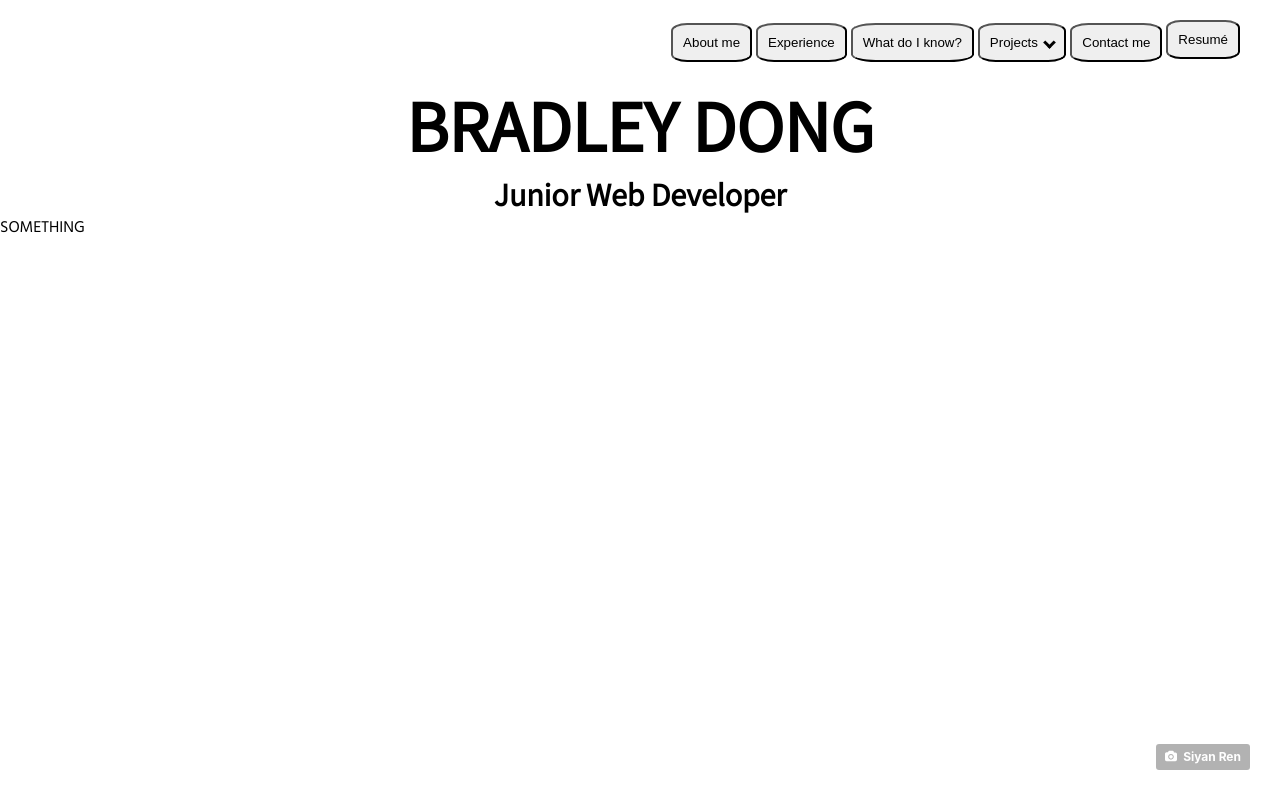
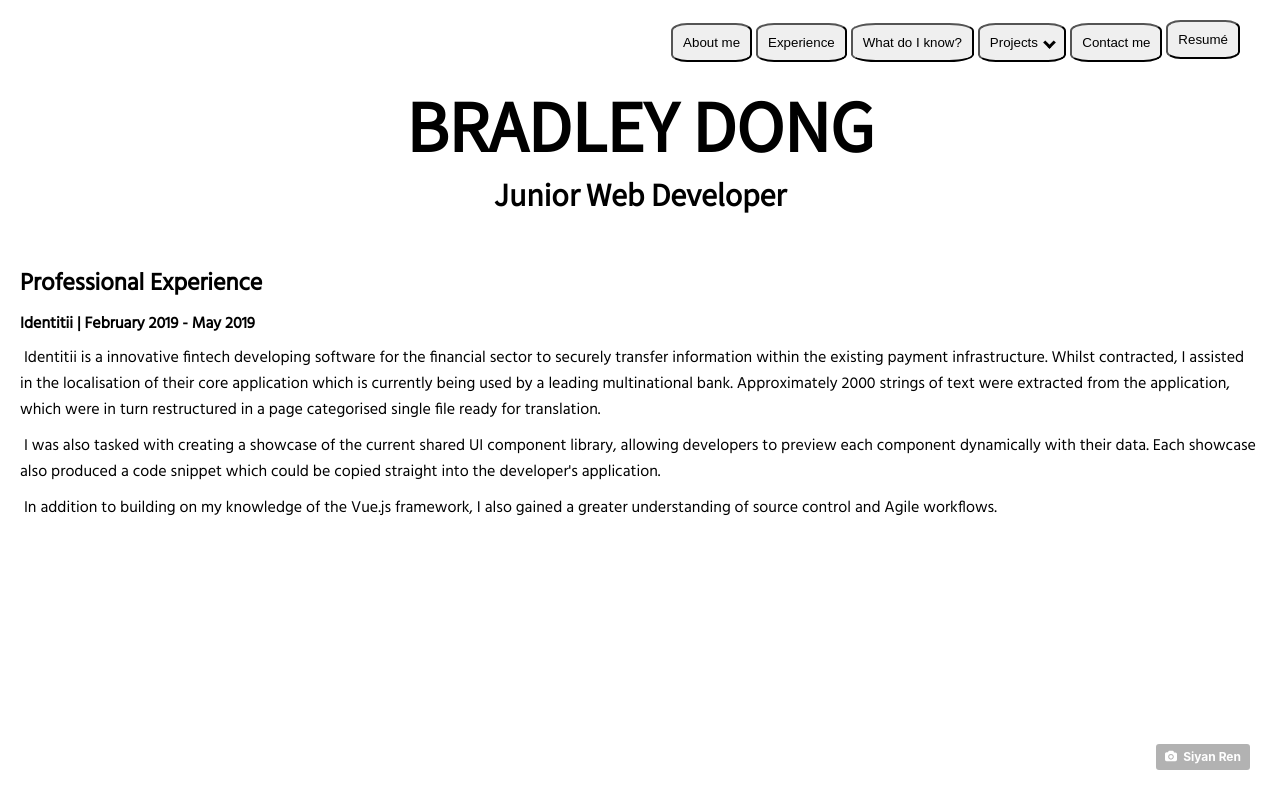
Before and after one commit to newcasio/portfolio, a plain HTML site: page index.html in a window 1280 px wide. Both pictures are taken after a click on the button "Experience". Drawn offline with Linux system fonts and the light colour scheme.

Commit message:
filled in experience

```diff
--- a/css/style.css
+++ b/css/style.css
@@ -9,11 +9,11 @@ body {
   height: 100%;
 }
 
-.bg-img{
-  position:fixed;
+.bg-img {
+  position: fixed;
   /* position:absolute; */
-  width:100%;
-  height:100%;
+  width: 100%;
+  height: 100%;
   /* background: url("../images/backgroundImage.jpg") center; */
   background: url("../images/backgroundImage.jpg") no-repeat center center fixed;
   -webkit-background-size: cover;
@@ -67,6 +67,14 @@ h2 {
   font-size: 4vh;
 }
 
+h3 {
+  font-size: 3vh;
+}
+h4 {
+  font-size: 2vh;
+  padding: 8px 0px;
+}
+
 /* nav */
 .nav {
   list-style-type: none;
@@ -83,6 +91,10 @@ button:hover {
 
 #contactDetails {
   text-align: center;
+}
+
+.experience {
+  margin: 50px 20px;
 }
 
 #contactDetailsContents {
@@ -125,7 +137,7 @@ button:hover {
 
 h3 {
 }
-#skillsContent{
+#skillsContent {
   padding: 2vh 20vw;
   /* background-color: #c1c1c1; */
   /* margin: 7vh 14vh; */
@@ -151,7 +163,6 @@ td {
 #proj4 {
   margin-top: 40px;
 }
-
 
 /* arrow for projects button */
 i {
--- a/index.html
+++ b/index.html
@@ -107,7 +107,34 @@
       </div>
       <!-- experience -->
       <div id="experienceContent">
-        <p>SOMETHING</p>
+        <div class="experience">
+          <h3>Professional Experience</h3>
+          <h4>Identitii | February 2019 - May 2019</h4>
+          <p class="aboutPara">
+            &nbsp;Identitii is a innovative fintech developing software for the
+            financial sector to securely transfer information within the
+            existing payment infrastructure. Whilst contracted, I assisted in
+            the localisation of their core application which is currently being
+            used by a leading multinational bank. Approximately 2000 strings of
+            text were extracted from the application, which were in turn
+            restructured in a page categorised single file ready for
+            translation.
+          </p>
+
+          <p class="aboutPara">
+            &nbsp;I was also tasked with creating a showcase of the current
+            shared UI component library, allowing developers to preview each
+            component dynamically with their data. Each showcase also produced a
+            code snippet which could be copied straight into the developer's
+            application.
+          </p>
+
+          <p class="aboutPara">
+            &nbsp;In addition to building on my knowledge of the Vue.js
+            framework, I also gained a greater understanding of source control
+            and Agile workflows.
+          </p>
+        </div>
       </div>
       <!-- contact details -->
       <div id="contactDetails">
```
